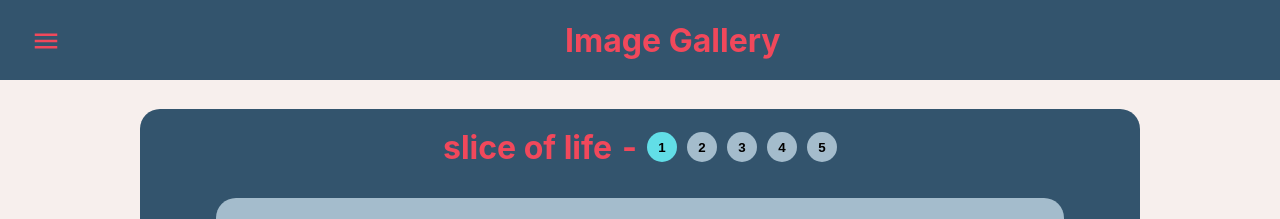
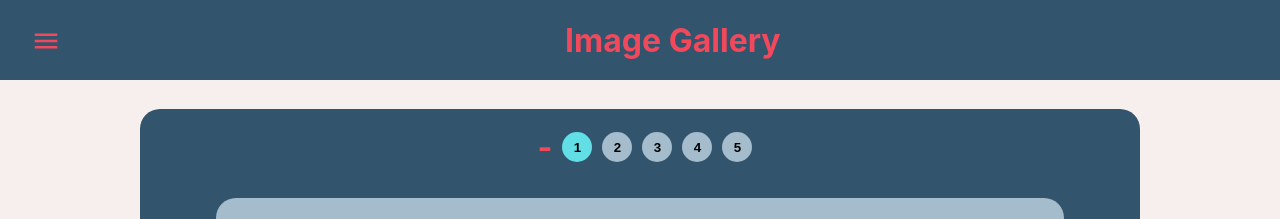
Before and after one commit to BenFin75/UI-design, a React (Create React App) app: page / in a window 1280 px wide. Shown: the top 219 px of the page. Built offline with nearby package versions, Linux system fonts and the light colour scheme.

Commit message:
fixed changing gallery title

```diff
--- a/src/Gallery.jsx
+++ b/src/Gallery.jsx
@@ -68,7 +68,7 @@ function Gallery({ categorySelection }) {
   return (
     <div className="gallery">
       <div className="header">
-        <h1>{categorySelection}</h1>
+        <h1>{Object.keys(categories)[categorySelection]}</h1>
         <h1>-</h1>
         {
         Object.values(images).map((image, index) => (
```
